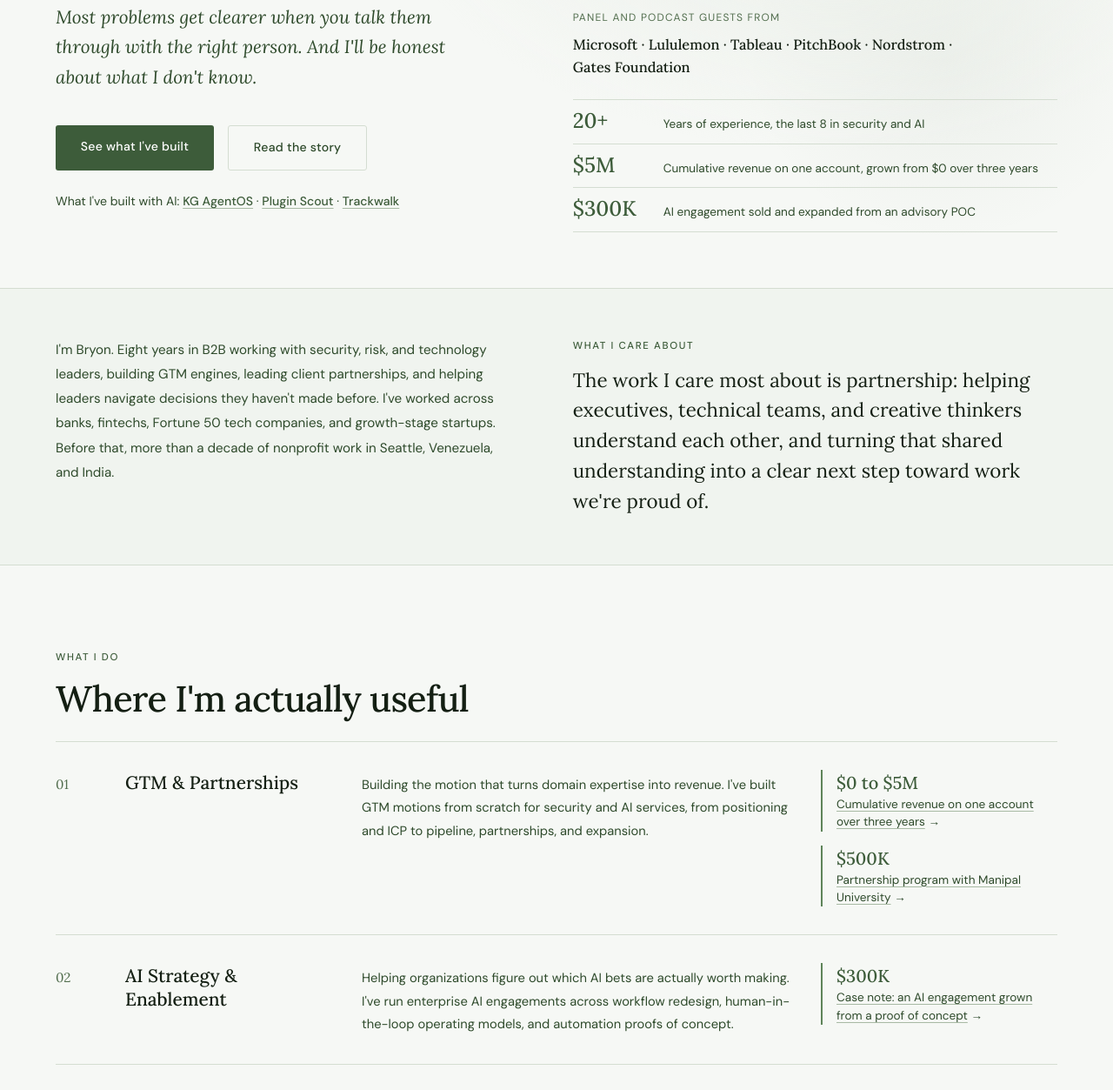
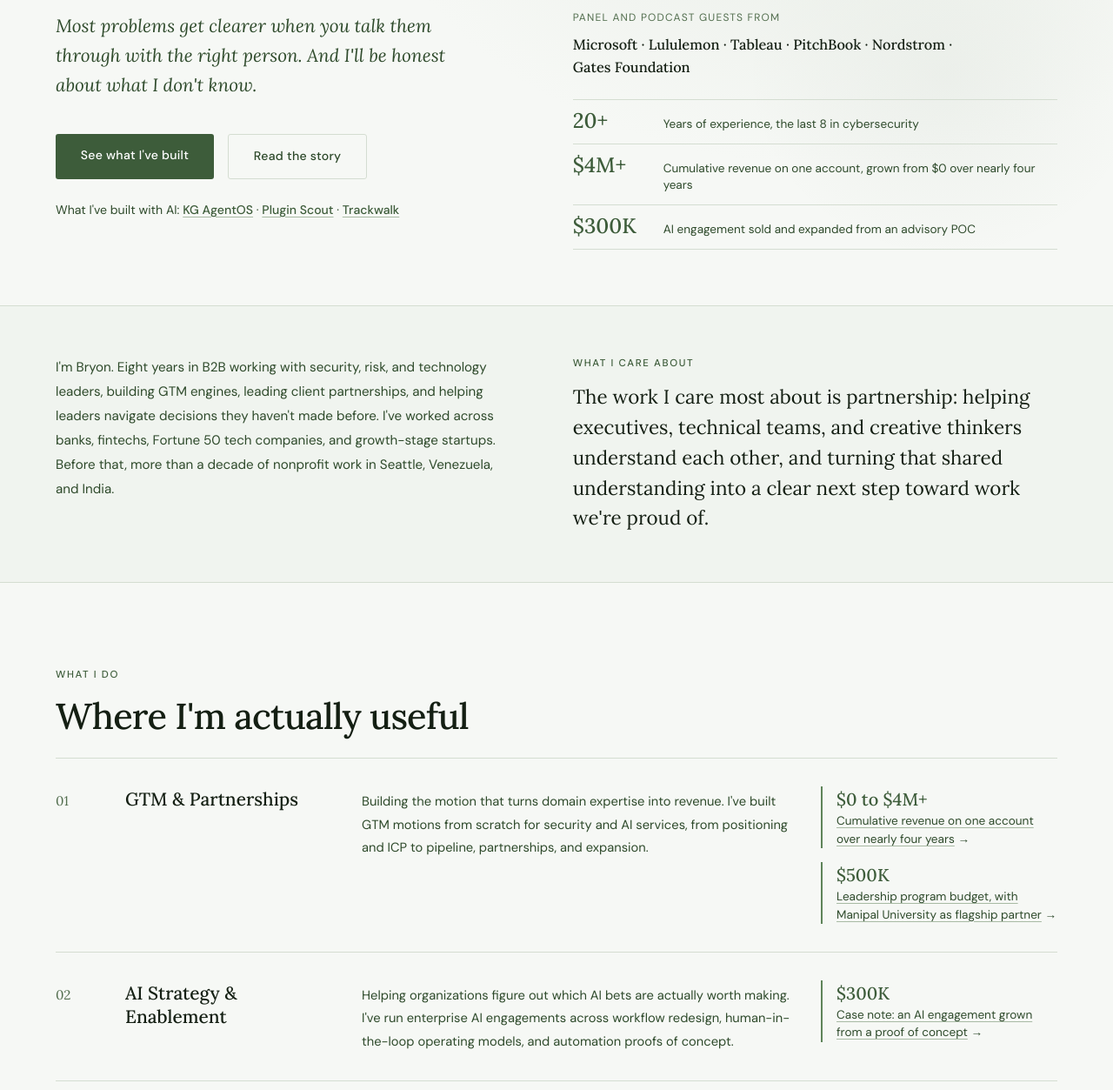
Before and after one commit to bscharenberg/scharenbergs.com, a plain HTML site: page index.html in a window 1280 px wide. Shown: the part 540-1793 px from the top of the page at 87% size. Drawn offline with Linux system fonts and the light colour scheme.

Commit message:
Correct the account revenue claims and tighten two stat labels (#25)
- Replace the 150% stat with "Nearly 3x" growth in 2023
- Change $5M to $4M+ in all four places, over nearly four years
- Say "the last 8 in cybersecurity" instead of "security and AI"
- Tie the $500K figure to the leadership program budget, with Manipal as flagship partner
- Update the CLAUDE.md accuracy rule to match

Co-authored-by: Claude Opus 5.5 <noreply@anthropic.com>

```diff
--- a/index.html
+++ b/index.html
@@ -1216,11 +1216,11 @@ footer a:hover { text-decoration: underline; }
     <dl class="hero-stats fade-up">
       <div class="stat-item">
         <dt class="stat-num">20+</dt>
-        <dd class="stat-label">Years of experience, the last 8 in security and AI</dd>
+        <dd class="stat-label">Years of experience, the last 8 in cybersecurity</dd>
       </div>
       <div class="stat-item">
-        <dt class="stat-num">$5M</dt>
-        <dd class="stat-label">Cumulative revenue on one account, grown from $0 over three years</dd>
+        <dt class="stat-num">$4M+</dt>
+        <dd class="stat-label">Cumulative revenue on one account, grown from $0 over nearly four years</dd>
       </div>
       <div class="stat-item">
         <dt class="stat-num">$300K</dt>
@@ -1251,8 +1251,8 @@ footer a:hover { text-decoration: underline; }
       <h3 class="do-title">GTM & Partnerships</h3>
       <p class="do-text">Building the motion that turns domain expertise into revenue. I've built GTM motions from scratch for security and AI services, from positioning and ICP to pipeline, partnerships, and expansion.</p>
       <div class="do-proofs">
-      <a class="do-proof" href="#role-kalles-growth"><strong>$0 to $5M</strong> <em>Cumulative revenue on one account over three years</em> <span aria-hidden="true">→</span></a>
-      <a class="do-proof" href="#role-india"><strong>$500K</strong> <em>Partnership program with Manipal University</em> <span aria-hidden="true">→</span></a>
+      <a class="do-proof" href="#role-kalles-growth"><strong>$0 to $4M+</strong> <em>Cumulative revenue on one account over nearly four years</em> <span aria-hidden="true">→</span></a>
+      <a class="do-proof" href="#role-india"><strong>$500K</strong> <em>Leadership program budget, with Manipal University as flagship partner</em> <span aria-hidden="true">→</span></a>
       </div>
     </li>
     <li class="do-row fade-up">
@@ -1665,7 +1665,7 @@ footer a:hover { text-decoration: underline; }
         <div class="xp-when">May 2022 – Present</div>
         <div class="xp-body">
           <h4 class="xp-title">Director of Growth & GTM Strategy</h4>
-          <p class="xp-desc">Grew one account from zero to $5M across six buying centers over three years. What I learned: enterprise buyers don't want a vendor, they want someone they can trust, who they like, and who will be honest with them when it matters. I also helped launch Smart Cookies, our executive panel series, and moderate every panel.</p>
+          <p class="xp-desc">Grew one account from zero to $4M+ across six buying centers over nearly four years. What I learned: enterprise buyers don't want a vendor, they want someone they can trust, who they like, and who will be honest with them when it matters. I also helped launch Smart Cookies, our executive panel series, and moderate every panel.</p>
         </div>
       </li>
       <li class="xp-role">
@@ -1751,7 +1751,7 @@ footer a:hover { text-decoration: underline; }
         <p class="ch-text">Most people see one company from the inside. I've spent years advising security, risk, and technology leaders across banks, fintechs, Fortune 50 tech companies, and growth-stage startups simultaneously. You start to see the patterns: what moves initiatives forward, what kills them quietly, what leaders say versus what's really happening. When AI started becoming a real enterprise conversation, I was already in those rooms.</p>
       </div>
       <aside class="story-note">
-          <div class="story-fact"><span class="fact-n">150%</span><span class="fact-l">Growth in a single year on the account I grew from $0 to $5M over three years</span></div>
+          <div class="story-fact"><span class="fact-n">Nearly 3x</span><span class="fact-l">Revenue growth in 2023 on the account I built from zero</span></div>
           <div class="story-fact"><span class="fact-n">4</span><span class="fact-l">Executive panels designed and moderated for Smart Cookies</span></div>
       </aside>
     </div>
@@ -1797,7 +1797,7 @@ footer a:hover { text-decoration: underline; }
       <li><a class="topic-row" href="#case-ai-workflows"><span class="topic-name">Helping leaders decide what to elevate and what to defer</span><span class="topic-proof">Case note: starting with one workflow <span aria-hidden="true">→</span></span></a></li>
       <li><a class="topic-row" href="#expertise"><span class="topic-name">How services companies should think about GTM</span><span class="topic-proof">What I do: GTM &amp; Partnerships <span aria-hidden="true">→</span></span></a></li>
       <li><a class="topic-row" href="#case-ai-launch"><span class="topic-name">Getting leadership buy-in on hard initiatives</span><span class="topic-proof">Case note: pressure-testing an AI launch <span aria-hidden="true">→</span></span></a></li>
-      <li><a class="topic-row" href="#role-kalles-growth"><span class="topic-name">Building trust in technical sales cycles</span><span class="topic-proof">Experience: the $0 to $5M account <span aria-hidden="true">→</span></span></a></li>
+      <li><a class="topic-row" href="#role-kalles-growth"><span class="topic-name">Building trust in technical sales cycles</span><span class="topic-proof">Experience: the $0 to $4M+ account <span aria-hidden="true">→</span></span></a></li>
       <li><a class="topic-row" href="#story-ethics"><span class="topic-name">Doing tech work with an ethical backbone</span><span class="topic-proof">The story: the ethical layer <span aria-hidden="true">→</span></span></a></li>
     </ul>
   </div>
```
Also changed, not shown: 1 other file.
